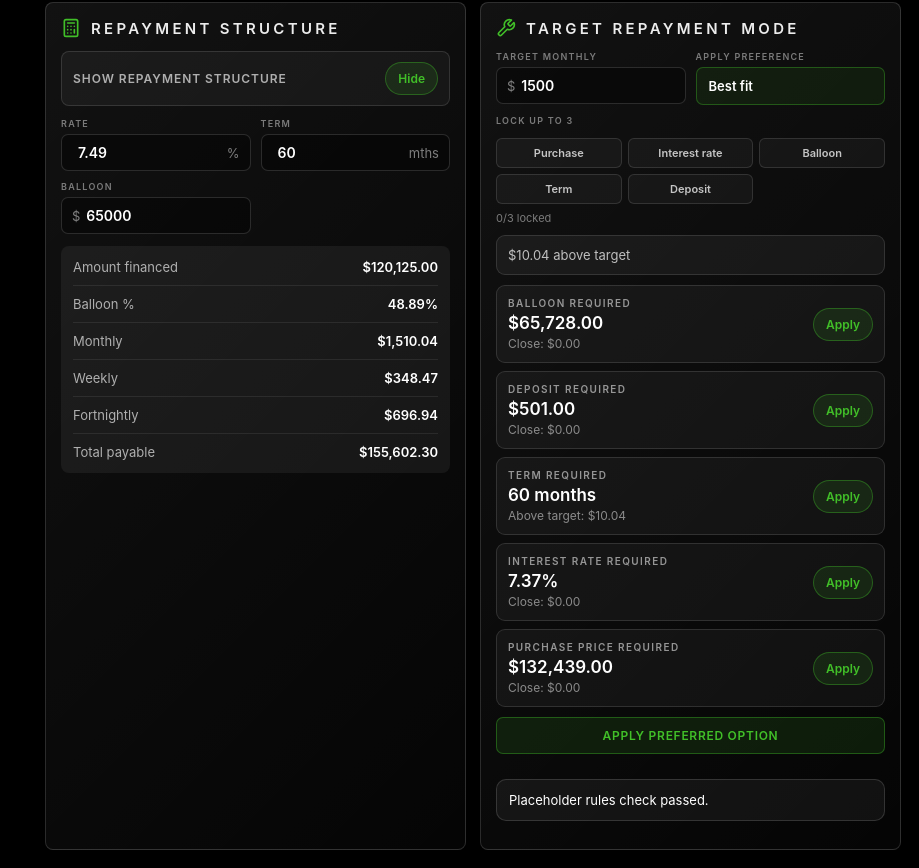
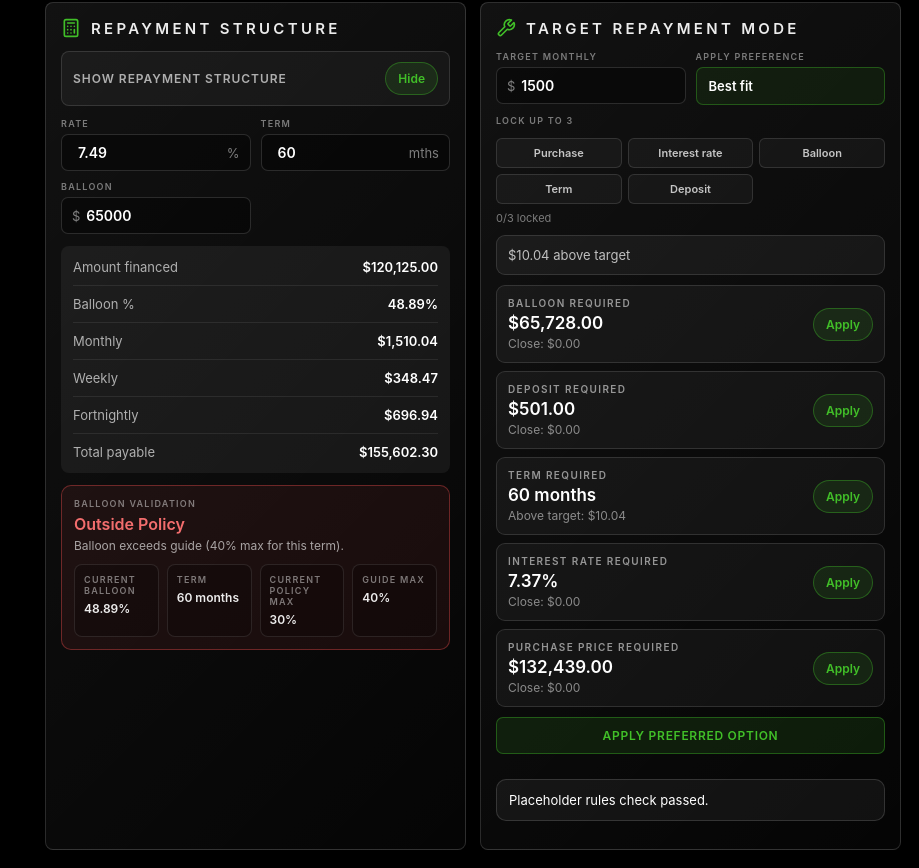
Before and after one commit to keeganchang-wq/CFS-APP-WIP, a React (Vite) app: page / in a window 1280 px wide. Shown: the part 792-1660 px from the top of the page, without its empty margins (361-1280 px from the left). Built offline with nearby package versions, Linux system fonts and the light colour scheme.

Commit message:
Add files via upload
Live balloon validation in the Calculator
balloon validation inside CFS AI decisioning
policy / guide thresholds by term
pass / warning / fail status
deposit condition now uses total equity: cash + trade − payout

```diff
--- a/src/App.jsx
+++ b/src/App.jsx
@@ -109,6 +109,52 @@ const LOCK_LABELS = {
   term: "Term",
   deposit: "Deposit"
 };
+
+
+const CAVALO_BALLOON_RULES = [
+  { min: 0, max: 12, current: 70, guide: 70 },
+  { min: 13, max: 24, current: 60, guide: 60 },
+  { min: 25, max: 36, current: 50, guide: 50 },
+  { min: 37, max: 48, current: 40, guide: 45 },
+  { min: 49, max: 60, current: 30, guide: 40 },
+  { min: 61, max: 84, current: 0, guide: 0 }
+];
+
+function getBalloonRule(termMonths) {
+  const months = cleanNumber(termMonths);
+  return CAVALO_BALLOON_RULES.find((rule) => months >= rule.min && months <= rule.max) || CAVALO_BALLOON_RULES[CAVALO_BALLOON_RULES.length - 1];
+}
+
+function assessBalloon({ term, balloonPercent }) {
+  const rule = getBalloonRule(term);
+  const percent = Number.isFinite(balloonPercent) ? balloonPercent : 0;
+
+  if (percent <= rule.current) {
+    return {
+      status: "Compliant",
+      severity: "pass",
+      message: `Balloon is within current policy (${rule.current}% max for this term).`,
+      rule
+    };
+  }
+
+  if (percent <= rule.guide) {
+    return {
+      status: "Within Guide",
+      severity: "warning",
+      message: `Balloon is above current policy (${rule.current}%) but within proposed guide (${rule.guide}%).`,
+      rule
+    };
+  }
+
+  return {
+    status: "Outside Policy",
+    severity: "fail",
+    message: `Balloon exceeds guide (${rule.guide}% max for this term).`,
+    rule
+  };
+}
+
 
 const formatCurrency = new Intl.NumberFormat("en-AU", {
   style: "currency",
@@ -244,6 +290,15 @@ export default function App() {
       balloonPercent: price ? (balloon / price) * 100 : 0
     };
   }, [purchasePrice, deposit, tradeAllowance, existingPayout, interestRate, loanTerm, balloonAmount, lender]);
+
+
+  const balloonAssessment = useMemo(() => {
+    return assessBalloon({
+      term: calc.term,
+      balloonPercent: calc.balloonPercent
+    });
+  }, [calc.term, calc.balloonPercent]);
+
 
   function monthlyFor(overrides = {}) {
     const price = overrides.purchase ?? cleanNumber(purchasePrice);
@@ -484,7 +539,7 @@ export default function App() {
     const req = tier.req;
     const checks = [];
     const amount = calc.amountFinanced;
-    const depositPercent = calc.price ? (calc.cashDeposit / calc.price) * 100 : 0;
+    const depositPercent = calc.price ? (calc.equity / calc.price) * 100 : 0;
     const has20Deposit = depositPercent >= 20;
     const has10Deposit = depositPercent >= 10;
     const assetBacked = vwfsAssetBacked === "yes";
@@ -625,7 +680,7 @@ export default function App() {
   }, [
     calc, vwfsEntityType, vwfsLoanPurpose, vwfsAbnYears, vwfsGstYears, vwfsAssetBacked,
     vwfsCreditRating, vwfsProofOfSavings, vwfsCreditFileYears, vwfsVehicleType,
-    vwfsReplacementDeal, vwfsRepaymentIncrease, vwfsCurrentLoanARated, vwfsStartupBusiness, vwfsAbnContinuity
+    vwfsReplacementDeal, vwfsRepaymentIncrease, vwfsCurrentLoanARated, vwfsStartupBusiness, vwfsAbnContinuity, balloonAssessment
   ]);
 
 
@@ -821,6 +876,7 @@ Estimate only. Subject to approval.`;
     balloonAmount,
     setBalloonAmount,
     calc,
+    balloonAssessment,
     updateLenderFee,
     quoteText,
     saveQuote,
@@ -1176,6 +1232,8 @@ function RepaymentPanel(props) {
             ["Fortnightly", money(props.calc.fortnightly)],
             ["Total payable", money(props.calc.totalPayable)]
           ]} />
+
+          <BalloonValidationCard assessment={props.balloonAssessment} calc={props.calc} />
         </>
       )}
     </Panel>
@@ -1325,6 +1383,28 @@ function LenderPlaceholder({ lenderName }) {
 }
 
 
+
+function BalloonValidationCard({ assessment, calc }) {
+  if (!assessment) return null;
+
+  return (
+    <div className={`balloon-validation ${assessment.severity}`}>
+      <div>
+        <span>Balloon Validation</span>
+        <b>{assessment.status}</b>
+        <small>{assessment.message}</small>
+      </div>
+
+      <div className="balloon-validation-grid">
+        <p><span>Current Balloon</span><b>{calc.balloonPercent.toFixed(2)}%</b></p>
+        <p><span>Term</span><b>{calc.term} months</b></p>
+        <p><span>Current Policy Max</span><b>{assessment.rule.current}%</b></p>
+        <p><span>Guide Max</span><b>{assessment.rule.guide}%</b></p>
+      </div>
+    </div>
+  );
+}
+
 function VwfsBrainPanel(props) {
   const brain = props.vwfsSecondBrain;
   const decisionClass = brain.decision.toLowerCase().replace(" ", "-");
@@ -1339,9 +1419,16 @@ function VwfsBrainPanel(props) {
 
       <div className="deposit-condition">
         <span>Deposit Condition</span>
-        <b>{props.calc.price ? ((props.calc.cashDeposit / props.calc.price) * 100).toFixed(2) : "0.00"}%</b>
-        <small>20% deposit can be used in lieu of asset backing. For Start Up / New Venture, 10% is sufficient if asset backed.</small>
-      </div>
+        <b>{props.calc.price ? ((props.calc.equity / props.calc.price) * 100).toFixed(2) : "0.00"}%</b>
+        <small>Calculated from total equity: cash deposit + trade allowance - existing payout. 20% total equity can be used in lieu of asset backing. For Start Up / New Venture, 10% is sufficient if asset backed.</small>
+        <div className="deposit-breakdown">
+          <p><span>Cash Deposit</span><b>{money(props.calc.cashDeposit)}</b></p>
+          <p><span>Trade Equity</span><b>{money(props.calc.trade - props.calc.payout)}</b></p>
+          <p><span>Total Equity</span><b>{money(props.calc.equity)}</b></p>
+        </div>
+      </div>
+
+      <BalloonValidationCard assessment={props.balloonAssessment} calc={props.calc} />
 
       <div className="vwfs-profile-grid">
         <ButtonGroup label="Loan Type" value={props.vwfsLoanPurpose} setValue={props.setVwfsLoanPurpose} options={[["commercial","Commercial"],["consumer","Consumer"]]} />
--- a/src/styles.css
+++ b/src/styles.css
@@ -1237,3 +1237,101 @@ button {
     font-size: 11px;
   }
 }
+
+
+/* Balloon validation */
+.balloon-validation {
+  margin-top: 12px;
+  border: 1px solid rgba(255,255,255,.14);
+  background: rgba(255,255,255,.04);
+  border-radius: 10px;
+  padding: 12px;
+  display: grid;
+  gap: 10px;
+}
+
+.balloon-validation.pass {
+  border-color: rgba(65,191,40,.36);
+  background: rgba(65,191,40,.065);
+}
+
+.balloon-validation.warning {
+  border-color: rgba(255,180,0,.36);
+  background: rgba(255,180,0,.075);
+}
+
+.balloon-validation.fail {
+  border-color: rgba(255,80,80,.36);
+  background: rgba(255,80,80,.075);
+}
+
+.balloon-validation span,
+.deposit-breakdown span {
+  display: block;
+  color: rgba(255,255,255,.45);
+  font-size: 9px;
+  letter-spacing: .14em;
+  text-transform: uppercase;
+  font-weight: 600;
+}
+
+.balloon-validation b {
+  display: block;
+  margin-top: 5px;
+  color: rgba(255,255,255,.92);
+  font-size: 16px;
+  font-weight: 600;
+}
+
+.balloon-validation.pass > div:first-child b {
+  color: #41bf28;
+}
+
+.balloon-validation.warning > div:first-child b {
+  color: rgba(255,210,120,.95);
+}
+
+.balloon-validation.fail > div:first-child b {
+  color: rgba(255,115,115,.95);
+}
+
+.balloon-validation small {
+  display: block;
+  margin-top: 4px;
+  color: rgba(255,255,255,.62);
+  font-size: 12px;
+  line-height: 1.35;
+}
+
+.balloon-validation-grid,
+.deposit-breakdown {
+  display: grid;
+  grid-template-columns: repeat(4, minmax(0,1fr));
+  gap: 8px;
+}
+
+.balloon-validation-grid p,
+.deposit-breakdown p {
+  margin: 0;
+  border: 1px solid rgba(255,255,255,.1);
+  border-radius: 8px;
+  background: rgba(0,0,0,.22);
+  padding: 9px;
+}
+
+.balloon-validation-grid p b,
+.deposit-breakdown p b {
+  font-size: 12px;
+}
+
+.deposit-breakdown {
+  margin-top: 10px;
+  grid-template-columns: repeat(3, minmax(0,1fr));
+}
+
+@media (max-width: 800px) {
+  .balloon-validation-grid,
+  .deposit-breakdown {
+    grid-template-columns: 1fr 1fr;
+  }
+}
```
